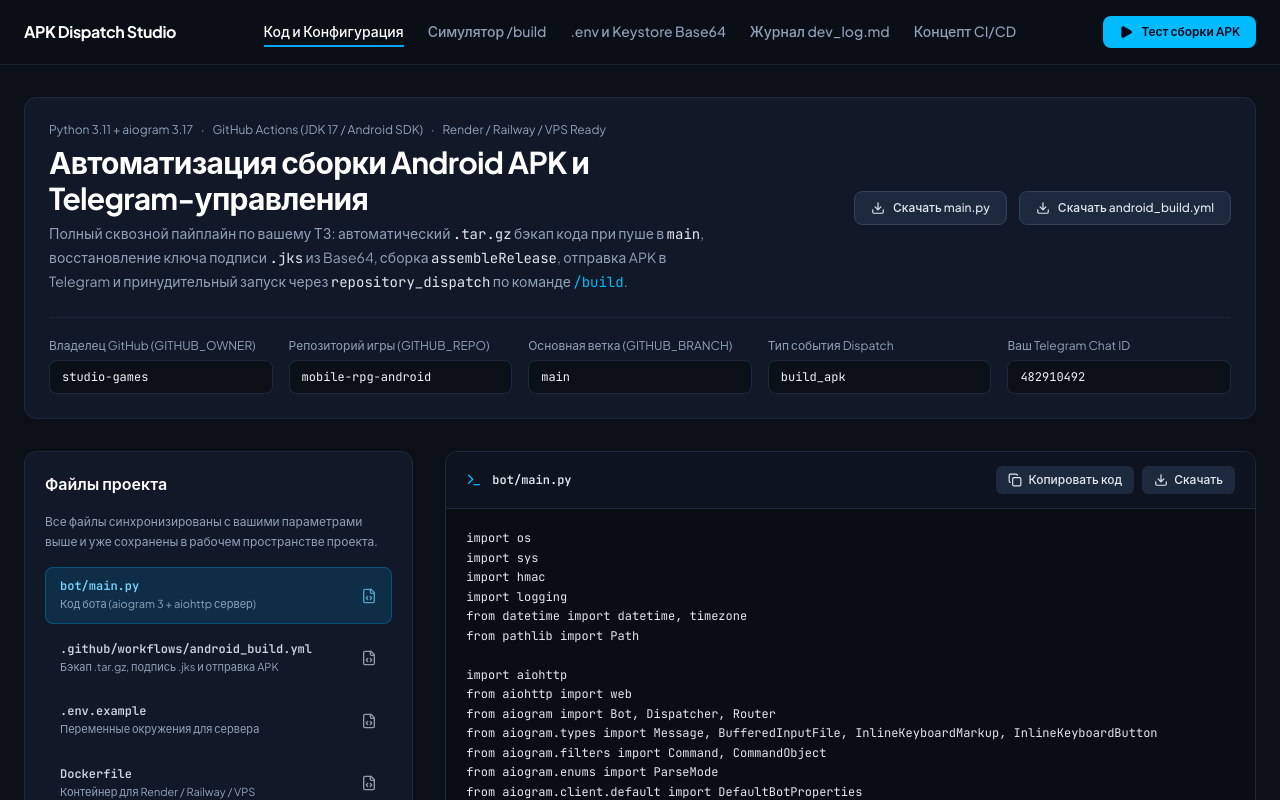
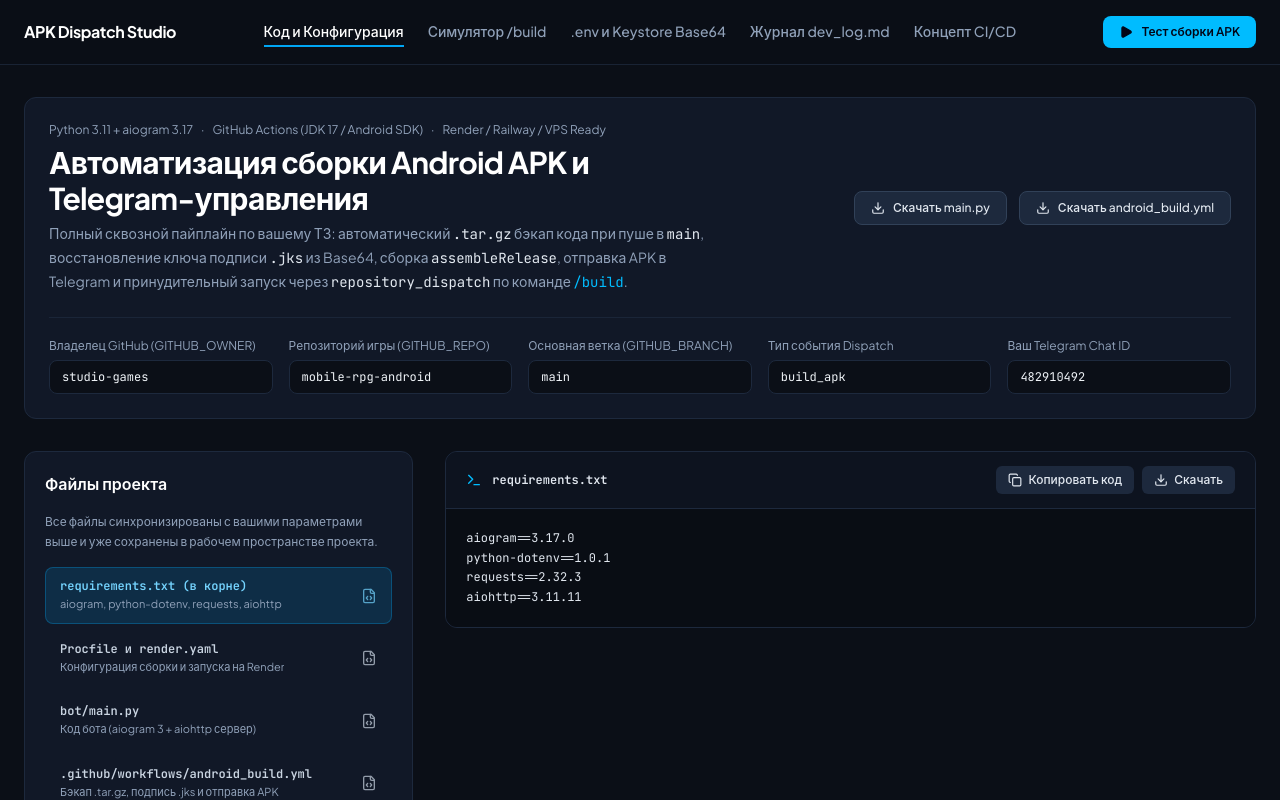
Before and after one commit to retrihgtrtyuh-cmd/TelegramBotBuld, a React (Vite) app: page / in a window 1280 px wide. Shown: the top 800 px of the page. Built offline with nearby package versions, Linux system fonts and the light colour scheme.

Commit message:
feat: add project deployment configuration
Add requirements.txt, render.yaml, and Procfile for streamlined deployment. Updated UI to support viewing these configuration files.

```diff
--- /dev/null
+++ b/render.yaml
@@ -0,0 +1,25 @@
+services:
+  - type: web
+    name: telegram-apk-ci-bot
+    runtime: python
+    plan: free
+    buildCommand: pip install -r requirements.txt
+    startCommand: python bot/main.py
+    healthCheckPath: /health
+    envVars:
+      - key: PYTHON_VERSION
+        value: 3.11.9
+      - key: TELEGRAM_BOT_TOKEN
+        sync: false
+      - key: TELEGRAM_CHAT_IDS
+        sync: false
+      - key: GITHUB_PAT
+        sync: false
+      - key: GITHUB_OWNER
+        sync: false
+      - key: GITHUB_REPO
+        sync: false
+      - key: GITHUB_BRANCH
+        value: main
+      - key: WEBHOOK_SECRET
+        sync: false
--- a/src/App.tsx
+++ b/src/App.tsx
@@ -60,7 +60,7 @@ export default function App() {
 
   // Active Navigation Section
   const [activeTab, setActiveTab] = useState<'code' | 'simulator' | 'secrets' | 'devlog' | 'concept'>('code');
-  const [selectedFile, setSelectedFile] = useState<'bot' | 'workflow' | 'env' | 'dockerfile' | 'tree'>('bot');
+  const [selectedFile, setSelectedFile] = useState<'bot' | 'requirements' | 'render' | 'workflow' | 'env' | 'dockerfile' | 'tree'>('requirements');
   const [copiedId, setCopiedId] = useState<string | null>(null);
 
   // Simulator State
@@ -542,23 +542,58 @@ WEBHOOK_SECRET="apk_webhook_secret_key_2026"
 PORT="8080"
 DEV_LOG_PATH="../dev_log.md"`;
 
+  const requirementsCode = `aiogram==3.17.0
+python-dotenv==1.0.1
+requests==2.32.3
+aiohttp==3.11.11`;
+
+  const renderConfigCode = `# --- Файл 1: Procfile (в корне репозитория) ---
+web: python bot/main.py
+
+# --- Файл 2: render.yaml (Blueprint для автонастройки на Render) ---
+services:
+  - type: web
+    name: telegram-apk-ci-bot
+    runtime: python
+    plan: free
+    buildCommand: pip install -r requirements.txt
+    startCommand: python bot/main.py
+    healthCheckPath: /health
+    envVars:
+      - key: PYTHON_VERSION
+        value: 3.11.9
+      - key: TELEGRAM_BOT_TOKEN
+        sync: false
+      - key: TELEGRAM_CHAT_IDS
+        sync: false
+      - key: GITHUB_PAT
+        sync: false
+      - key: GITHUB_OWNER
+        value: ${config.githubOwner}
+      - key: GITHUB_REPO
+        value: ${config.githubRepo}
+      - key: GITHUB_BRANCH
+        value: ${config.defaultBranch}
+      - key: WEBHOOK_SECRET
+        sync: false`;
+
   const dockerfileCode = `# Dockerfile для деплоя бота на Render / Railway / VPS
 FROM python:3.11-slim
 
 WORKDIR /srv/app
 
-# Копируем зависимости и устанавливаем их
-COPY bot/requirements.txt ./bot/requirements.txt
-RUN pip install --no-cache-dir -r ./bot/requirements.txt
+# Копируем корневой requirements.txt и устанавливаем зависимости
+COPY requirements.txt ./requirements.txt
+RUN pip install --no-cache-dir -r ./requirements.txt
 
 # Копируем код бота и корневой журнал разработки dev_log.md
 COPY bot/ ./bot/
 COPY dev_log.md ./dev_log.md
 
-WORKDIR /srv/app/bot
+WORKDIR /srv/app
 EXPOSE 8080
 
-CMD ["python", "main.py"]`;
+CMD ["python", "bot/main.py"]`;
 
   const projectTreeCode = `mobile-game-project/
 ├── .github/
@@ -566,10 +601,11 @@ CMD ["python", "main.py"]`;
 │       └── android_build.yml      # Пайплайн: .tar.gz бэкап + .jks подпись + сборка APK + доставка
 ├── app/                           # Модуль Android-игры (Gradle, src/main, build.gradle.kts)
 │   └── build.gradle.kts
-├── bot/                           # Изолированный модуль Telegram-бота (для Render / Railway / VPS)
-│   ├── main.py                    # Aiogram 3.x + aiohttp веб-сервер (/build, /status, /log, /api/upload-apk)
-│   ├── requirements.txt           # aiogram==3.17.0, aiohttp==3.11.11, python-dotenv==1.0.1
-│   └── Dockerfile                 # Готовый контейнер для деплоя
+├── bot/                           # Код Telegram-бота
+│   └── main.py                    # Aiogram 3.x + python-dotenv + aiohttp веб-сервер
+├── requirements.txt               # В КОРНЕ ПРОЕКТА (чтобы Render находил его при pip install -r requirements.txt)
+├── Procfile                       # Команда запуска для Render / Railway: web: python bot/main.py
+├── render.yaml                    # Конфигурация Render Blueprint (Build & Start Commands)
 ├── .env                           # Локальные секреты (добавлен в .gitignore!)
 ├── .env.example                   # Шаблон переменных окружения
 ├── .gitignore                     # Исключает .env, *.jks, *.apk, *.tar.gz, build/
@@ -751,6 +787,10 @@ CMD ["python", "main.py"]`;
     switch (selectedFile) {
       case 'bot':
         return { filename: 'bot/main.py', lang: 'python', code: pythonBotCode };
+      case 'requirements':
+        return { filename: 'requirements.txt', lang: 'text', code: requirementsCode };
+      case 'render':
+        return { filename: 'render.yaml / Procfile', lang: 'yaml', code: renderConfigCode };
       case 'workflow':
         return { filename: '.github/workflows/android_build.yml', lang: 'yaml', code: githubWorkflowCode };
       case 'env':
@@ -965,6 +1005,16 @@ CMD ["python", "main.py"]`;
                 <div className="space-y-1.5">
                   {[
                     {
+                      id: 'requirements',
+                      title: 'requirements.txt (в корне)',
+                      desc: 'aiogram, python-dotenv, requests, aiohttp',
+                    },
+                    {
+                      id: 'render',
+                      title: 'Procfile и render.yaml',
+                      desc: 'Конфигурация сборки и запуска на Render',
+                    },
+                    {
                       id: 'bot',
                       title: 'bot/main.py',
                       desc: 'Код бота (aiogram 3 + aiohttp сервер)',
```
Also changed, not shown: bot/requirements.txt, requirements.txt (added), 1 other file (tests, documents, lock files or other folders).
